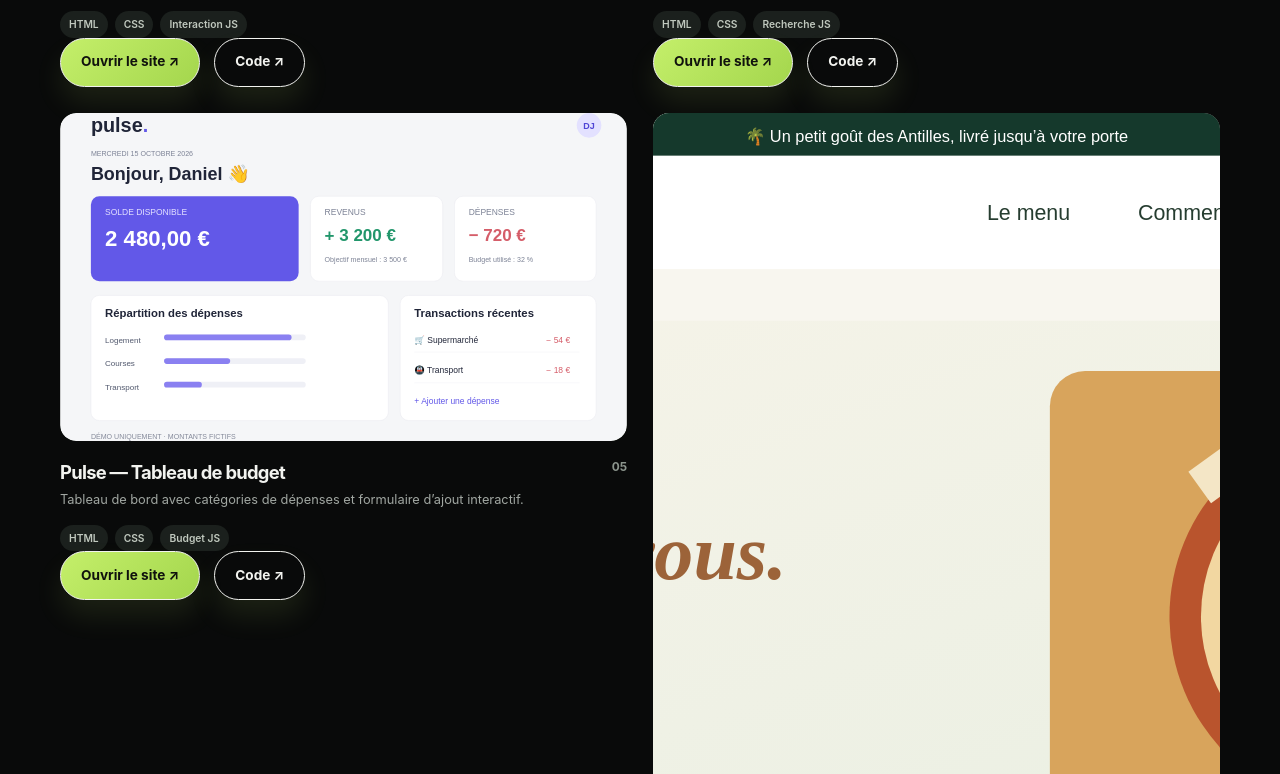
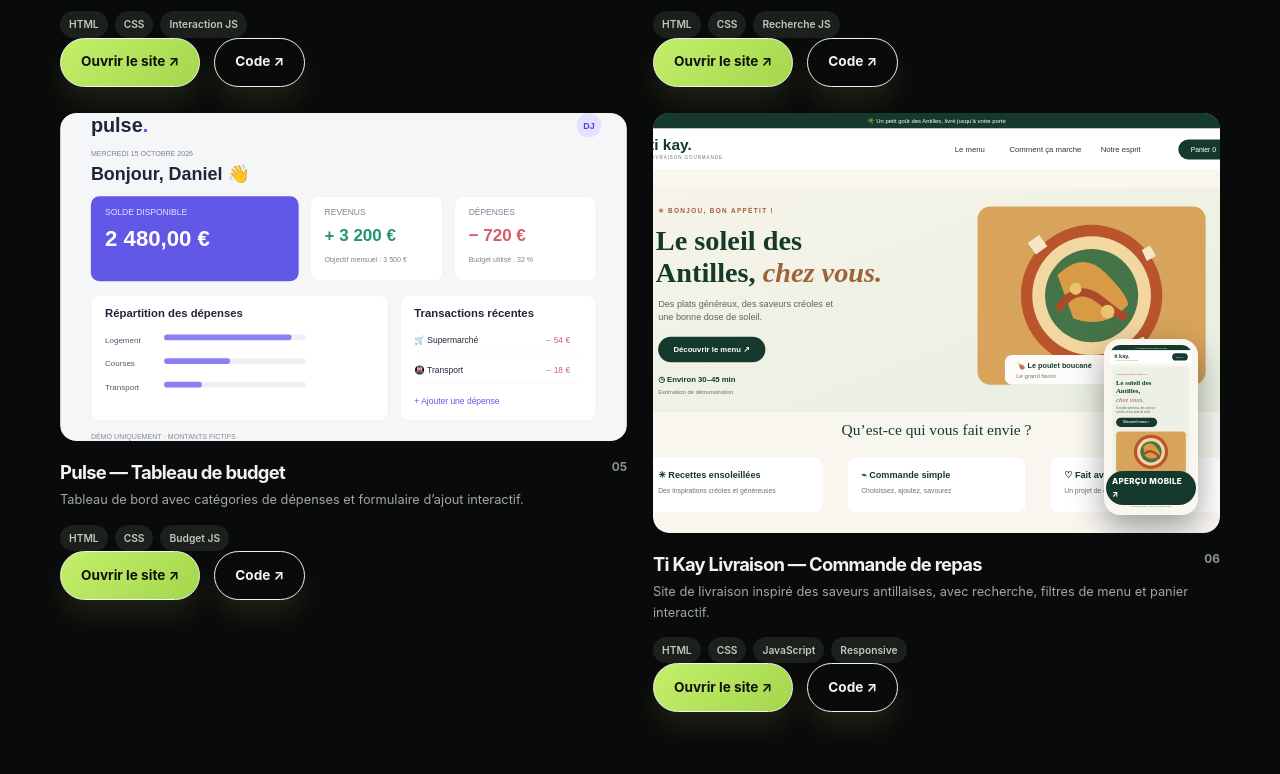
Before and after one commit to dj3363015-tech/portfolio, a plain HTML site: page index.html in a window 1280 px wide. Shown: the part 2206-2980 px from the top of the page. Drawn offline with Linux system fonts and the light colour scheme.

Commit message:
Enlarge Ti Kay Livraison portfolio preview

```diff
--- a/style.css
+++ b/style.css
@@ -579,3 +579,11 @@
 /* Portfolio project preview images */
 .project-visual { overflow: hidden; }
 .project-screenshot { position: absolute; inset: 0; display: block; width: 100%; height: 100%; object-fit: cover; z-index: 2; border-radius: inherit; }
+
+/* Ti Kay Livraison: larger project previews with a mobile companion image */
+.project-visual:has(.mobile-preview-link) { min-height: 420px; }
+.project-visual:has(.mobile-preview-link) > .project-screenshot { object-fit: cover; object-position: top center; }
+.mobile-preview-link { position: absolute; z-index: 3; right: 22px; bottom: 18px; width: 94px; height: 176px; padding: 4px; border: 2px solid #f8f6ef; border-radius: 16px; background: #f8f6ef; box-shadow: 0 12px 32px rgb(0 0 0 / 38%); overflow: hidden; text-decoration: none; }
+.mobile-preview-link img { display: block; width: 100%; height: 100%; object-fit: cover; object-position: top center; border-radius: 10px; }
+.mobile-preview-link span { position: absolute; left: 50%; bottom: 8px; width: max-content; max-width: 90px; transform: translateX(-50%); padding: 4px 6px; border-radius: 99px; background: #15392c; color: white; font-size: 8px; font-weight: 800; letter-spacing: .04em; }
+@media (max-width: 600px) { .project-visual:has(.mobile-preview-link) { min-height: 340px; } .mobile-preview-link { right: 12px; bottom: 12px; width: 70px; height: 132px; } }
```
